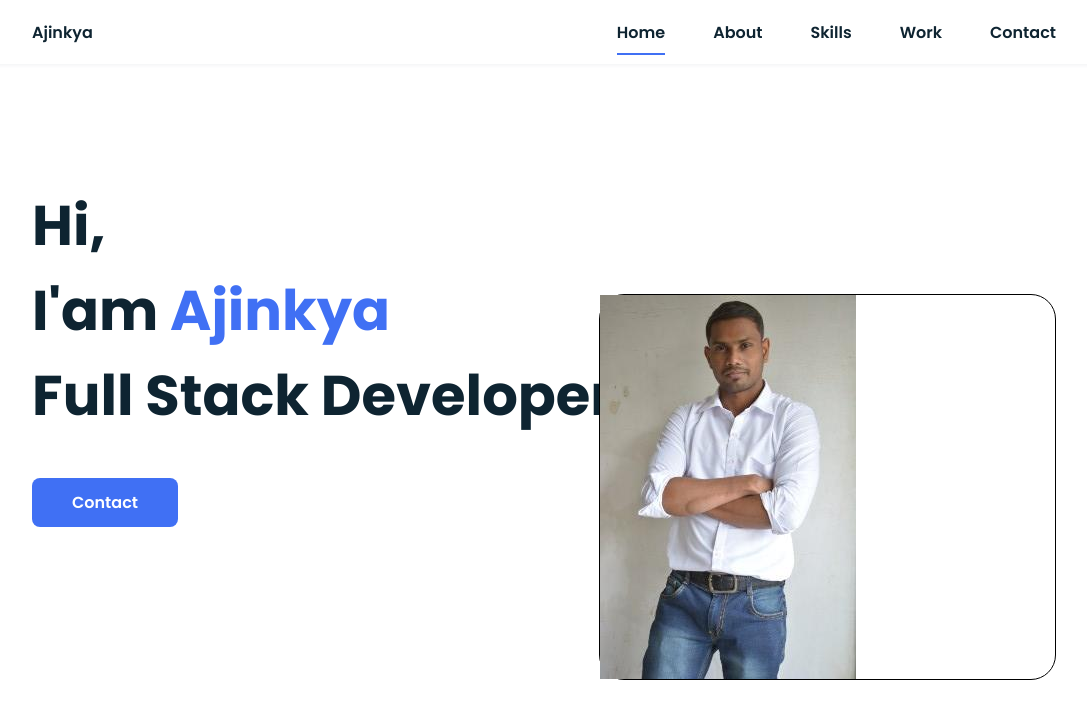
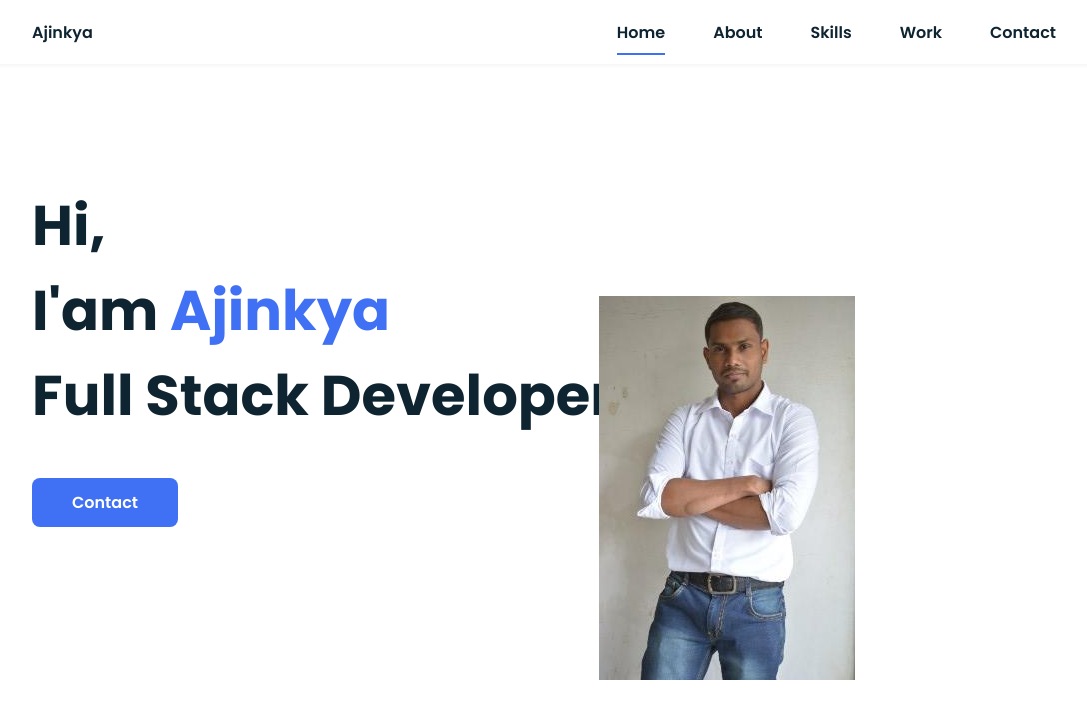
Before and after one commit to omnicart/Myportfolio, a plain HTML site: page index.html in a window 1280 px wide. Shown: the top 722 px of the page, without its empty margins (96-1183 px from the left). Drawn offline with nearby package versions, Linux system fonts and the light colour scheme.

Commit message:
first commit

```diff
--- a/assets/css/styles.css
+++ b/assets/css/styles.css
@@ -217,8 +217,6 @@ img{
   right: 0;
   bottom: 0;
   width: 295px;
-  border:1px solid black;
-  border-radius: 25px;
 }
 
 
```
